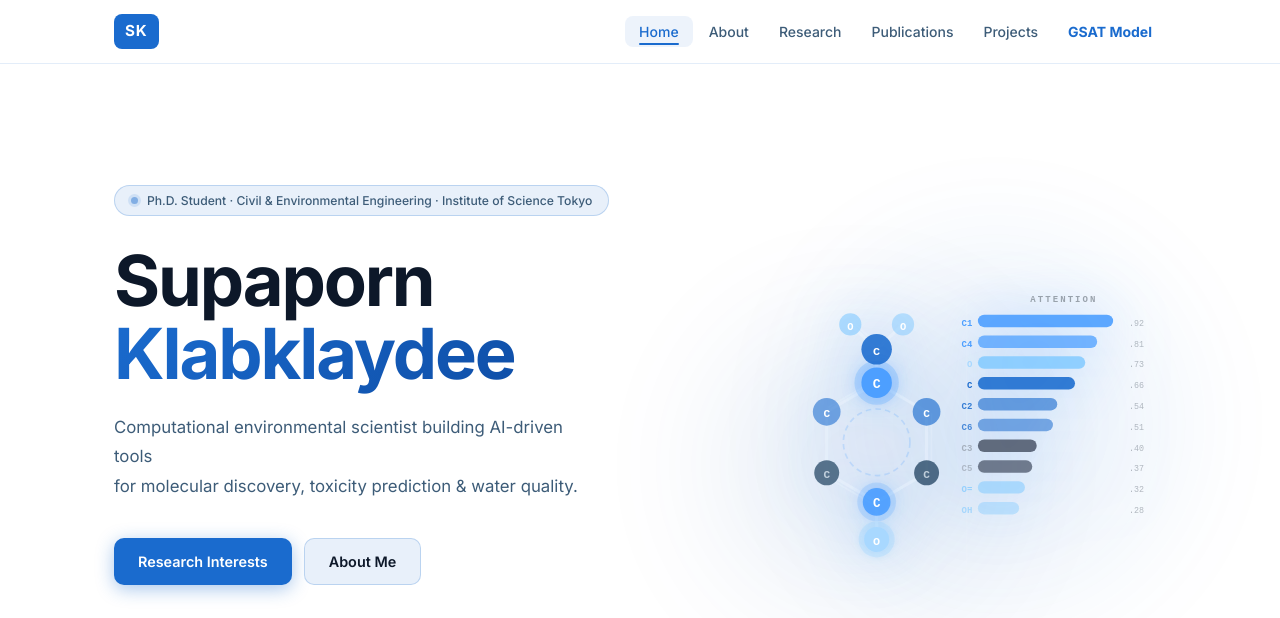
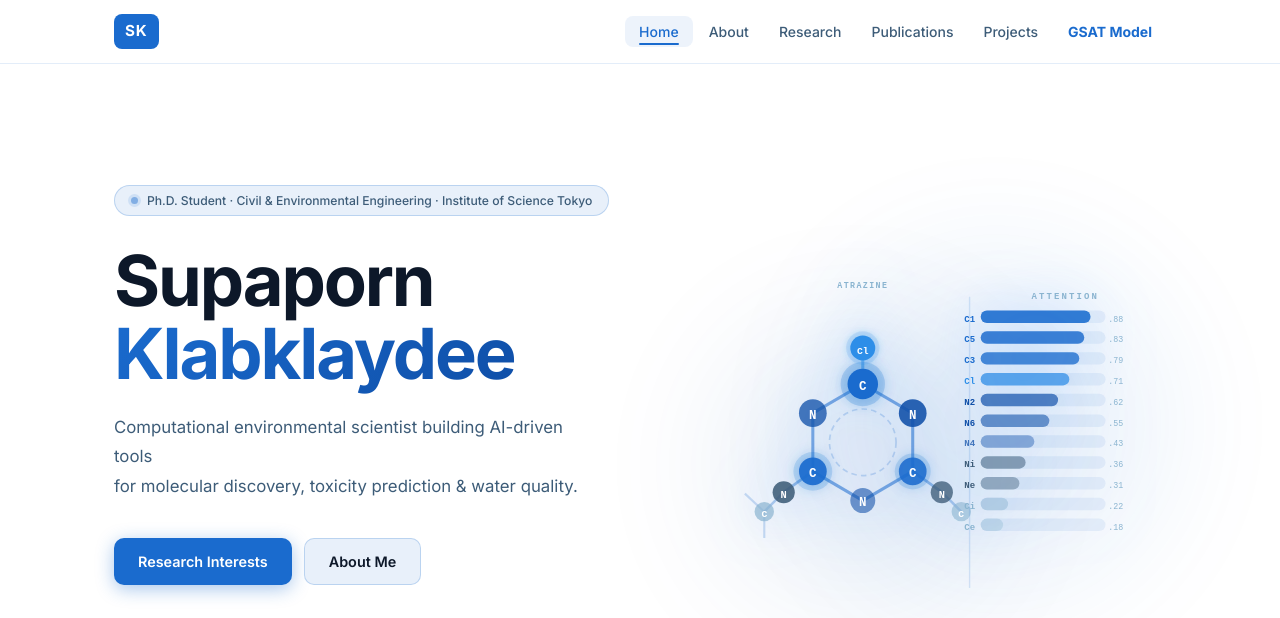
Before and after one commit to Suppboat2544/Supapornboat.github.io, a plain HTML site: page docs/index.html in a window 1280 px wide. Shown: the top 618 px of the page. Drawn offline with Linux system fonts and the light colour scheme.

Commit message:
feat: replace molecule with Atrazine + fix bond/bar colors for white theme

```diff
--- a/docs/index.html
+++ b/docs/index.html
@@ -54,11 +54,11 @@
       <div class="blob blob-1"></div>
       <div class="blob blob-2"></div>
       <div class="molecule">
-        <!-- 4-Hydroxybenzoic acid molecular graph + GNN attention weight bars (assumed) -->
+        <!-- Atrazine (2-chloro-4-ethylamino-6-isopropylamino-1,3,5-triazine) GNN attention graph -->
         <svg viewBox="0 0 310 248" fill="none" xmlns="http://www.w3.org/2000/svg">
           <defs>
             <filter id="glo-h" x="-80%" y="-80%" width="260%" height="260%">
-              <feGaussianBlur stdDeviation="4.5" result="b"/>
+              <feGaussianBlur stdDeviation="4" result="b"/>
               <feMerge><feMergeNode in="b"/><feMergeNode in="SourceGraphic"/></feMerge>
             </filter>
             <filter id="glo-m" x="-60%" y="-60%" width="220%" height="220%">
@@ -67,142 +67,151 @@
             </filter>
           </defs>
 
+          <!-- molecule label -->
+          <text x="95" y="14" font-size="6" fill="#8ab4d0" text-anchor="middle" font-family="monospace" font-weight="700" letter-spacing="1">ATRAZINE</text>
+
           <!-- ── BONDS ── -->
-          <!-- Ring bonds (aromatic) -->
-          <line x1="105" y1="82" x2="141" y2="103" stroke="rgba(240,248,255,.38)" stroke-width="2.2"/>
-          <!-- C2-C3 double -->
-          <line x1="141" y1="103" x2="141" y2="147" stroke="rgba(240,248,255,.38)" stroke-width="2.2"/>
-          <line x1="144.5" y1="104" x2="144.5" y2="146" stroke="rgba(240,248,255,.22)" stroke-width="1.3"/>
-          <line x1="141" y1="147" x2="105" y2="168" stroke="rgba(240,248,255,.38)" stroke-width="2.2"/>
-          <!-- C4-C5 double -->
-          <line x1="105" y1="168" x2="69" y2="147" stroke="rgba(240,248,255,.38)" stroke-width="2.2"/>
-          <line x1="103" y1="170" x2="67" y2="149" stroke="rgba(240,248,255,.22)" stroke-width="1.3"/>
-          <line x1="69" y1="147" x2="69" y2="103" stroke="rgba(240,248,255,.38)" stroke-width="2.2"/>
-          <!-- C6-C1 double -->
-          <line x1="69" y1="103" x2="105" y2="82" stroke="rgba(240,248,255,.38)" stroke-width="2.2"/>
-          <line x1="70" y1="100" x2="106" y2="79" stroke="rgba(240,248,255,.22)" stroke-width="1.3"/>
-          <!-- Inner aromatic ring indicator -->
-          <circle cx="105" cy="125" r="24" stroke="rgba(77,159,255,.22)" stroke-width="1.2" fill="none" stroke-dasharray="4 3"/>
+          <!-- Triazine ring -->
+          <line x1="95" y1="83" x2="131" y2="104" stroke="rgba(26,107,206,.55)" stroke-width="2.2"/>
+          <line x1="131" y1="104" x2="131" y2="146" stroke="rgba(26,107,206,.55)" stroke-width="2.2"/>
+          <line x1="131" y1="146" x2="95"  y2="167" stroke="rgba(26,107,206,.55)" stroke-width="2.2"/>
+          <line x1="95"  y1="167" x2="59"  y2="146" stroke="rgba(26,107,206,.55)" stroke-width="2.2"/>
+          <line x1="59"  y1="146" x2="59"  y2="104" stroke="rgba(26,107,206,.55)" stroke-width="2.2"/>
+          <line x1="59"  y1="104" x2="95"  y2="83"  stroke="rgba(26,107,206,.55)" stroke-width="2.2"/>
+          <!-- inner ring dashes -->
+          <circle cx="95" cy="125" r="24" stroke="rgba(26,107,206,.22)" stroke-width="1.2" fill="none" stroke-dasharray="4 3"/>
 
-          <!-- COOH from C1 -->
-          <line x1="105" y1="82" x2="105" y2="58" stroke="rgba(240,248,255,.38)" stroke-width="2.2"/>
-          <!-- C=O double bond -->
-          <line x1="105" y1="58" x2="86" y2="40" stroke="rgba(240,248,255,.38)" stroke-width="2.2"/>
-          <line x1="107.5" y1="56.5" x2="88.5" y2="38.5" stroke="rgba(240,248,255,.22)" stroke-width="1.3"/>
-          <!-- C-OH -->
-          <line x1="105" y1="58" x2="124" y2="40" stroke="rgba(240,248,255,.38)" stroke-width="2.2"/>
-          <!-- OH from C4 -->
-          <line x1="105" y1="168" x2="105" y2="195" stroke="rgba(240,248,255,.38)" stroke-width="2.2"/>
+          <!-- Cl on C1 -->
+          <line x1="95" y1="83" x2="95" y2="57" stroke="rgba(45,142,232,.5)" stroke-width="2.2"/>
+          <!-- NH–Et on C3 -->
+          <line x1="131" y1="146" x2="152" y2="161" stroke="rgba(26,107,206,.42)" stroke-width="2.0"/>
+          <line x1="152" y1="161" x2="166" y2="175" stroke="rgba(26,107,206,.32)" stroke-width="1.8"/>
+          <!-- NH–iPr on C5 -->
+          <line x1="59" y1="146" x2="38" y2="161" stroke="rgba(26,107,206,.42)" stroke-width="2.0"/>
+          <line x1="38" y1="161" x2="24" y2="175" stroke="rgba(26,107,206,.32)" stroke-width="1.8"/>
+          <line x1="24" y1="175" x2="10" y2="162" stroke="rgba(26,107,206,.22)" stroke-width="1.5"/>
+          <line x1="24" y1="175" x2="24" y2="194" stroke="rgba(26,107,206,.22)" stroke-width="1.5"/>
 
-          <!-- ── ATOMS (node size ∝ attention weight) ── -->
-          <!-- C1 ring — attn 0.92 ★ highest -->
-          <circle cx="105" cy="82" r="16" fill="rgba(77,159,255,.25)" filter="url(#glo-h)"/>
-          <circle cx="105" cy="82" r="11" fill="#4d9fff"/>
-          <text x="105" y="86" font-size="9.5" fill="white" text-anchor="middle" font-weight="700" font-family="monospace">C</text>
+          <!-- ── ATOMS (size ∝ attention weight) ── -->
+          <!-- C1(Cl) — attn 0.88 ★ -->
+          <circle cx="95" cy="83" r="16" fill="rgba(26,107,206,.20)" filter="url(#glo-h)"/>
+          <circle cx="95" cy="83" r="11" fill="#1a6bce"/>
+          <text x="95" y="87" font-size="9" fill="white" text-anchor="middle" font-weight="700" font-family="monospace">C</text>
 
-          <!-- C4 ring — attn 0.81 -->
-          <circle cx="105" cy="168" r="14" fill="rgba(77,159,255,.2)" filter="url(#glo-h)"/>
-          <circle cx="105" cy="168" r="10" fill="#4d9fff" opacity=".92"/>
-          <text x="105" y="172" font-size="9" fill="white" text-anchor="middle" font-weight="700" font-family="monospace">C</text>
+          <!-- C5(iPr) — attn 0.83 -->
+          <circle cx="59" cy="146" r="14" fill="rgba(26,107,206,.17)" filter="url(#glo-h)"/>
+          <circle cx="59" cy="146" r="10" fill="#1a6bce" opacity=".92"/>
+          <text x="59" y="150" font-size="9" fill="white" text-anchor="middle" font-weight="700" font-family="monospace">C</text>
 
-          <!-- O phenol — attn 0.73 -->
-          <circle cx="105" cy="195" r="13" fill="rgba(126,200,255,.2)" filter="url(#glo-m)"/>
-          <circle cx="105" cy="195" r="9" fill="#a8d8ff"/>
-          <text x="105" y="199" font-size="8.5" fill="white" text-anchor="middle" font-weight="700" font-family="monospace">O</text>
+          <!-- C3(Et) — attn 0.79 -->
+          <circle cx="131" cy="146" r="13" fill="rgba(26,107,206,.16)" filter="url(#glo-h)"/>
+          <circle cx="131" cy="146" r="10" fill="#1a6bce" opacity=".87"/>
+          <text x="131" y="150" font-size="9" fill="white" text-anchor="middle" font-weight="700" font-family="monospace">C</text>
 
-          <!-- C carboxyl — attn 0.66 -->
-          <circle cx="105" cy="58" r="11" fill="#1a6bce" opacity=".88"/>
-          <text x="105" y="62" font-size="8.5" fill="white" text-anchor="middle" font-weight="700" font-family="monospace">C</text>
+          <!-- Cl — attn 0.71 -->
+          <circle cx="95" cy="57" r="12" fill="rgba(45,142,232,.18)" filter="url(#glo-m)"/>
+          <circle cx="95" cy="57" r="9" fill="#2d8ee8"/>
+          <text x="95" y="61" font-size="7" fill="white" text-anchor="middle" font-weight="700" font-family="monospace">Cl</text>
 
-          <!-- C2 — attn 0.54 -->
-          <circle cx="141" cy="103" r="10" fill="#1a6bce" opacity=".65"/>
-          <text x="141" y="107" font-size="8" fill="white" text-anchor="middle" font-weight="700" font-family="monospace">C</text>
+          <!-- N2 — attn 0.62 -->
+          <circle cx="131" cy="104" r="10" fill="#0f4fa8" opacity=".88"/>
+          <text x="131" y="108" font-size="9" fill="white" text-anchor="middle" font-weight="700" font-family="monospace">N</text>
 
-          <!-- C6 — attn 0.51 -->
-          <circle cx="69" cy="103" r="10" fill="#1a6bce" opacity=".58"/>
-          <text x="69" y="107" font-size="8" fill="white" text-anchor="middle" font-weight="700" font-family="monospace">C</text>
+          <!-- N6 — attn 0.55 -->
+          <circle cx="59" cy="104" r="10" fill="#0f4fa8" opacity=".76"/>
+          <text x="59" y="108" font-size="9" fill="white" text-anchor="middle" font-weight="700" font-family="monospace">N</text>
 
-          <!-- C3 — attn 0.40 -->
-          <circle cx="141" cy="147" r="9" fill="#3d5c78" opacity=".9"/>
-          <text x="141" y="151" font-size="8" fill="rgba(240,248,255,.7)" text-anchor="middle" font-weight="700" font-family="monospace">C</text>
+          <!-- N4 — attn 0.43 -->
+          <circle cx="95" cy="167" r="9" fill="#0f4fa8" opacity=".58"/>
+          <text x="95" y="171" font-size="9" fill="white" text-anchor="middle" font-weight="700" font-family="monospace">N</text>
 
-          <!-- C5 — attn 0.37 -->
-          <circle cx="69" cy="147" r="9" fill="#3d5c78" opacity=".85"/>
-          <text x="69" y="151" font-size="8" fill="rgba(240,248,255,.7)" text-anchor="middle" font-weight="700" font-family="monospace">C</text>
+          <!-- N(iPr) — attn 0.36 -->
+          <circle cx="38" cy="161" r="8" fill="#3d5c78" opacity=".88"/>
+          <text x="38" y="165" font-size="7.5" fill="white" text-anchor="middle" font-weight="700" font-family="monospace">N</text>
 
-          <!-- O= carboxyl — attn 0.32 -->
-          <circle cx="86" cy="40" r="8" fill="#7ec8ff" opacity=".6"/>
-          <text x="86" y="44" font-size="7.5" fill="white" text-anchor="middle" font-weight="700" font-family="monospace">O</text>
+          <!-- N(Et) — attn 0.31 -->
+          <circle cx="152" cy="161" r="8" fill="#3d5c78" opacity=".78"/>
+          <text x="152" y="165" font-size="7.5" fill="white" text-anchor="middle" font-weight="700" font-family="monospace">N</text>
 
-          <!-- O–H carboxyl — attn 0.28 -->
-          <circle cx="124" cy="40" r="8" fill="#7ec8ff" opacity=".5"/>
-          <text x="124" y="44" font-size="7.5" fill="white" text-anchor="middle" font-weight="700" font-family="monospace">O</text>
+          <!-- C(iPr) — attn 0.22 -->
+          <circle cx="24" cy="175" r="7" fill="#8ab4d0" opacity=".7"/>
+          <text x="24" y="179" font-size="7" fill="white" text-anchor="middle" font-weight="700" font-family="monospace">C</text>
+
+          <!-- C(Et) — attn 0.18 -->
+          <circle cx="166" cy="175" r="7" fill="#8ab4d0" opacity=".6"/>
+          <text x="166" y="179" font-size="7" fill="white" text-anchor="middle" font-weight="700" font-family="monospace">C</text>
 
           <!-- ── DIVIDER ── -->
-          <line x1="170" y1="24" x2="170" y2="228" stroke="rgba(255,255,255,.07)" stroke-width="1"/>
+          <line x1="172" y1="20" x2="172" y2="230" stroke="rgba(26,107,206,.15)" stroke-width="1"/>
 
           <!-- ── ATTENTION WEIGHT BARS ── -->
-          <text x="240" y="24" font-size="6.5" fill="rgba(139,148,158,.85)" text-anchor="middle" font-family="monospace" font-weight="700" letter-spacing="1.5">ATTENTION</text>
+          <text x="241" y="22" font-size="6.5" fill="#8ab4d0" text-anchor="middle" font-family="monospace" font-weight="700" letter-spacing="1.5">ATTENTION</text>
 
-          <!-- C1 · 0.92 -->
-          <rect x="178" y="33" width="106" height="9" rx="4.5" fill="rgba(255,255,255,.05)"/>
-          <rect x="178" y="33" width="97.5" height="9" rx="4.5" fill="rgba(77,159,255,.9)"/>
-          <text x="174" y="41" font-size="6.5" fill="#4d9fff" text-anchor="end" font-family="monospace" font-weight="700">C1</text>
-          <text x="287" y="41" font-size="6" fill="rgba(139,148,158,.65)" font-family="monospace">.92</text>
+          <!-- C1 · 0.88 -->
+          <rect x="180" y="30" width="90" height="9" rx="4.5" fill="rgba(26,107,206,.08)"/>
+          <rect x="180" y="30" width="79.2" height="9" rx="4.5" fill="rgba(26,107,206,.88)"/>
+          <text x="176" y="38" font-size="6.5" fill="#1a6bce" text-anchor="end" font-family="monospace" font-weight="700">C1</text>
+          <text x="272" y="38" font-size="6" fill="#8ab4d0" font-family="monospace">.88</text>
 
-          <!-- C4 · 0.81 -->
-          <rect x="178" y="48" width="106" height="9" rx="4.5" fill="rgba(255,255,255,.05)"/>
-          <rect x="178" y="48" width="86" height="9" rx="4.5" fill="rgba(77,159,255,.75)"/>
-          <text x="174" y="56" font-size="6.5" fill="#4d9fff" text-anchor="end" font-family="monospace" font-weight="700">C4</text>
-          <text x="287" y="56" font-size="6" fill="rgba(139,148,158,.65)" font-family="monospace">.81</text>
+          <!-- C5 · 0.83 -->
+          <rect x="180" y="45" width="90" height="9" rx="4.5" fill="rgba(26,107,206,.08)"/>
+          <rect x="180" y="45" width="74.7" height="9" rx="4.5" fill="rgba(26,107,206,.82)"/>
+          <text x="176" y="53" font-size="6.5" fill="#1a6bce" text-anchor="end" font-family="monospace" font-weight="700">C5</text>
+          <text x="272" y="53" font-size="6" fill="#8ab4d0" font-family="monospace">.83</text>
 
-          <!-- O(OH) · 0.73 -->
-          <rect x="178" y="63" width="106" height="9" rx="4.5" fill="rgba(255,255,255,.05)"/>
-          <rect x="178" y="63" width="77.4" height="9" rx="4.5" fill="rgba(126,200,255,.82)"/>
-          <text x="174" y="71" font-size="6.5" fill="#a8d8ff" text-anchor="end" font-family="monospace" font-weight="700">O</text>
-          <text x="287" y="71" font-size="6" fill="rgba(139,148,158,.65)" font-family="monospace">.73</text>
+          <!-- C3 · 0.79 -->
+          <rect x="180" y="60" width="90" height="9" rx="4.5" fill="rgba(26,107,206,.08)"/>
+          <rect x="180" y="60" width="71.1" height="9" rx="4.5" fill="rgba(26,107,206,.76)"/>
+          <text x="176" y="68" font-size="6.5" fill="#1a6bce" text-anchor="end" font-family="monospace" font-weight="700">C3</text>
+          <text x="272" y="68" font-size="6" fill="#8ab4d0" font-family="monospace">.79</text>
 
-          <!-- C(COOH) · 0.66 -->
-          <rect x="178" y="78" width="106" height="9" rx="4.5" fill="rgba(255,255,255,.05)"/>
-          <rect x="178" y="78" width="70" height="9" rx="4.5" fill="rgba(26,107,206,.88)"/>
-          <text x="174" y="86" font-size="6.5" fill="#1a6bce" text-anchor="end" font-family="monospace" font-weight="700">C</text>
-          <text x="287" y="86" font-size="6" fill="rgba(139,148,158,.65)" font-family="monospace">.66</text>
+          <!-- Cl · 0.71 -->
+          <rect x="180" y="75" width="90" height="9" rx="4.5" fill="rgba(26,107,206,.08)"/>
+          <rect x="180" y="75" width="63.9" height="9" rx="4.5" fill="rgba(45,142,232,.72)"/>
+          <text x="176" y="83" font-size="6.5" fill="#2d8ee8" text-anchor="end" font-family="monospace" font-weight="700">Cl</text>
+          <text x="272" y="83" font-size="6" fill="#8ab4d0" font-family="monospace">.71</text>
 
-          <!-- C2 · 0.54 -->
-          <rect x="178" y="93" width="106" height="9" rx="4.5" fill="rgba(255,255,255,.05)"/>
-          <rect x="178" y="93" width="57.2" height="9" rx="4.5" fill="rgba(26,107,206,.62)"/>
-          <text x="174" y="101" font-size="6.5" fill="rgba(26,107,206,.85)" text-anchor="end" font-family="monospace" font-weight="700">C2</text>
-          <text x="287" y="101" font-size="6" fill="rgba(139,148,158,.65)" font-family="monospace">.54</text>
+          <!-- N2 · 0.62 -->
+          <rect x="180" y="90" width="90" height="9" rx="4.5" fill="rgba(26,107,206,.08)"/>
+          <rect x="180" y="90" width="55.8" height="9" rx="4.5" fill="rgba(15,79,168,.68)"/>
+          <text x="176" y="98" font-size="6.5" fill="#0f4fa8" text-anchor="end" font-family="monospace" font-weight="700">N2</text>
+          <text x="272" y="98" font-size="6" fill="#8ab4d0" font-family="monospace">.62</text>
 
-          <!-- C6 · 0.51 -->
-          <rect x="178" y="108" width="106" height="9" rx="4.5" fill="rgba(255,255,255,.05)"/>
-          <rect x="178" y="108" width="54.1" height="9" rx="4.5" fill="rgba(26,107,206,.55)"/>
-          <text x="174" y="116" font-size="6.5" fill="rgba(26,107,206,.75)" text-anchor="end" font-family="monospace" font-weight="700">C6</text>
-          <text x="287" y="116" font-size="6" fill="rgba(139,148,158,.65)" font-family="monospace">.51</text>
+          <!-- N6 · 0.55 -->
+          <rect x="180" y="105" width="90" height="9" rx="4.5" fill="rgba(26,107,206,.08)"/>
+          <rect x="180" y="105" width="49.5" height="9" rx="4.5" fill="rgba(15,79,168,.56)"/>
+          <text x="176" y="113" font-size="6.5" fill="#0f4fa8" text-anchor="end" font-family="monospace" font-weight="700">N6</text>
+          <text x="272" y="113" font-size="6" fill="#8ab4d0" font-family="monospace">.55</text>
 
-          <!-- C3 · 0.40 -->
-          <rect x="178" y="123" width="106" height="9" rx="4.5" fill="rgba(255,255,255,.05)"/>
-          <rect x="178" y="123" width="42.4" height="9" rx="4.5" fill="rgba(74,85,104,.85)"/>
-          <text x="174" y="131" font-size="6.5" fill="rgba(139,148,158,.65)" text-anchor="end" font-family="monospace" font-weight="700">C3</text>
-          <text x="287" y="131" font-size="6" fill="rgba(139,148,158,.65)" font-family="monospace">.40</text>
+          <!-- N4 · 0.43 -->
+          <rect x="180" y="120" width="90" height="9" rx="4.5" fill="rgba(26,107,206,.08)"/>
+          <rect x="180" y="120" width="38.7" height="9" rx="4.5" fill="rgba(15,79,168,.40)"/>
+          <text x="176" y="128" font-size="6.5" fill="rgba(15,79,168,.75)" text-anchor="end" font-family="monospace" font-weight="700">N4</text>
+          <text x="272" y="128" font-size="6" fill="#8ab4d0" font-family="monospace">.43</text>
 
-          <!-- C5 · 0.37 -->
-          <rect x="178" y="138" width="106" height="9" rx="4.5" fill="rgba(255,255,255,.05)"/>
-          <rect x="178" y="138" width="39.2" height="9" rx="4.5" fill="rgba(74,85,104,.75)"/>
-          <text x="174" y="146" font-size="6.5" fill="rgba(139,148,158,.55)" text-anchor="end" font-family="monospace" font-weight="700">C5</text>
-          <text x="287" y="146" font-size="6" fill="rgba(139,148,158,.65)" font-family="monospace">.37</text>
+          <!-- N(iPr) · 0.36 -->
+          <rect x="180" y="135" width="90" height="9" rx="4.5" fill="rgba(26,107,206,.08)"/>
+          <rect x="180" y="135" width="32.4" height="9" rx="4.5" fill="rgba(61,92,120,.52)"/>
+          <text x="176" y="143" font-size="6.5" fill="#3d5c78" text-anchor="end" font-family="monospace" font-weight="700">Ni</text>
+          <text x="272" y="143" font-size="6" fill="#8ab4d0" font-family="monospace">.36</text>
 
-          <!-- O= · 0.32 -->
-          <rect x="178" y="153" width="106" height="9" rx="4.5" fill="rgba(255,255,255,.05)"/>
-          <rect x="178" y="153" width="33.9" height="9" rx="4.5" fill="rgba(126,200,255,.55)"/>
-          <text x="174" y="161" font-size="6.5" fill="rgba(126,200,255,.75)" text-anchor="end" font-family="monospace" font-weight="700">O=</text>
-          <text x="287" y="161" font-size="6" fill="rgba(139,148,158,.65)" font-family="monospace">.32</text>
+          <!-- N(Et) · 0.31 -->
+          <rect x="180" y="150" width="90" height="9" rx="4.5" fill="rgba(26,107,206,.08)"/>
+          <rect x="180" y="150" width="27.9" height="9" rx="4.5" fill="rgba(61,92,120,.42)"/>
+          <text x="176" y="158" font-size="6.5" fill="#3d5c78" text-anchor="end" font-family="monospace" font-weight="700">Ne</text>
+          <text x="272" y="158" font-size="6" fill="#8ab4d0" font-family="monospace">.31</text>
 
-          <!-- O–H · 0.28 -->
-          <rect x="178" y="168" width="106" height="9" rx="4.5" fill="rgba(255,255,255,.05)"/>
-          <rect x="178" y="168" width="29.7" height="9" rx="4.5" fill="rgba(126,200,255,.42)"/>
-          <text x="174" y="176" font-size="6.5" fill="rgba(126,200,255,.6)" text-anchor="end" font-family="monospace" font-weight="700">OH</text>
-          <text x="287" y="176" font-size="6" fill="rgba(139,148,158,.65)" font-family="monospace">.28</text>
+          <!-- C(iPr) · 0.22 -->
+          <rect x="180" y="165" width="90" height="9" rx="4.5" fill="rgba(26,107,206,.08)"/>
+          <rect x="180" y="165" width="19.8" height="9" rx="4.5" fill="rgba(138,180,208,.45)"/>
+          <text x="176" y="173" font-size="6.5" fill="#8ab4d0" text-anchor="end" font-family="monospace" font-weight="700">Ci</text>
+          <text x="272" y="173" font-size="6" fill="#8ab4d0" font-family="monospace">.22</text>
+
+          <!-- C(Et) · 0.18 -->
+          <rect x="180" y="180" width="90" height="9" rx="4.5" fill="rgba(26,107,206,.08)"/>
+          <rect x="180" y="180" width="16.2" height="9" rx="4.5" fill="rgba(138,180,208,.35)"/>
+          <text x="176" y="188" font-size="6.5" fill="#8ab4d0" text-anchor="end" font-family="monospace" font-weight="700">Ce</text>
+          <text x="272" y="188" font-size="6" fill="#8ab4d0" font-family="monospace">.18</text>
 
         </svg>
       </div>
```
Also changed, not shown: src/index.html (+121 -112 lines).
